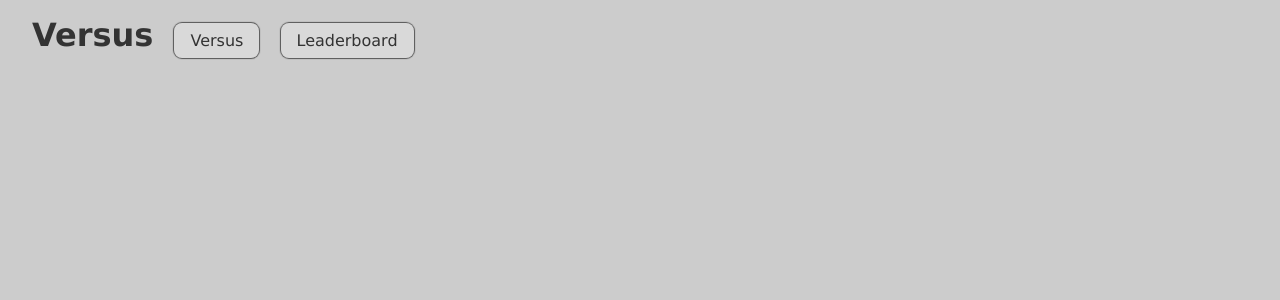
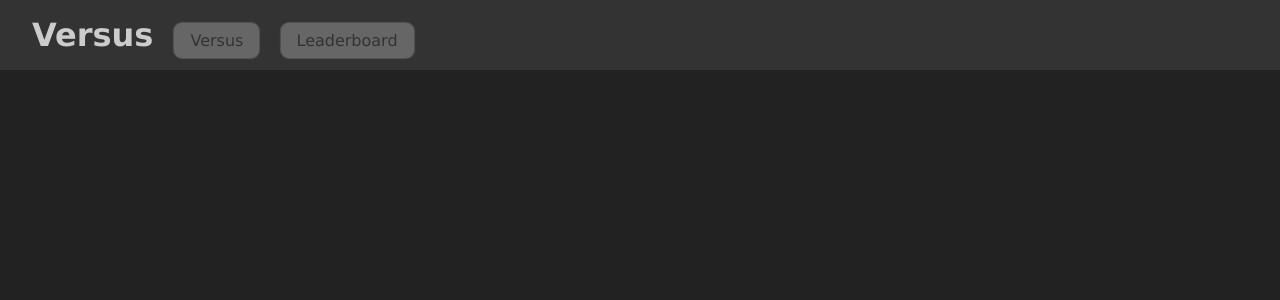
Before and after one commit to ColdIV/left-or-right, a Flask app: template templates/base.html in a window 1280 px wide. Shown: the top 300 px of the page. Run offline with Flask 2, Linux system fonts and the light colour scheme; the template is opened without the code that fills it, so the values that code supplies are empty.

Commit message:
change base colors

```diff
--- a/static/style/styles.css
+++ b/static/style/styles.css
@@ -1,7 +1,7 @@
 body {
-	background-color: #ccc;
+	background-color: #222;
 	background-size: cover;
-	color: #333;
+	color: #ccc;
 	margin: 0 auto;
 	text-align: center;
 	font-family: Verdana, sans-serif;
@@ -23,7 +23,7 @@ h2 {
     top: 0;
     position: sticky;
     padding: 1rem 2rem;
-    background: #ccc;
+    background: #333;
     z-index: 1;
 }
 
@@ -34,7 +34,7 @@ h2 {
 .header h1 a {
 	text-transform: capitalize;
 	text-decoration: none;
-	color: #333;
+	color: #ccc;
 }
 
 .header ul {
@@ -67,6 +67,7 @@ h2 {
 }
 
 .card {
+	color: #ccc;
 	position: relative;
 	display: inline-block;
 	margin: 15px;
@@ -74,9 +75,8 @@ h2 {
 	min-height: 200px;
 	height: auto;
 	padding: 15px;
-	border-radius: 8px;
-	box-shadow: 0 0 1px 1px #555;
-	background: rgb(255, 255, 255);
+	background: #333;
+	box-shadow: 0 0 1px 1px #111;
 }
 
 .card:hover {
```
